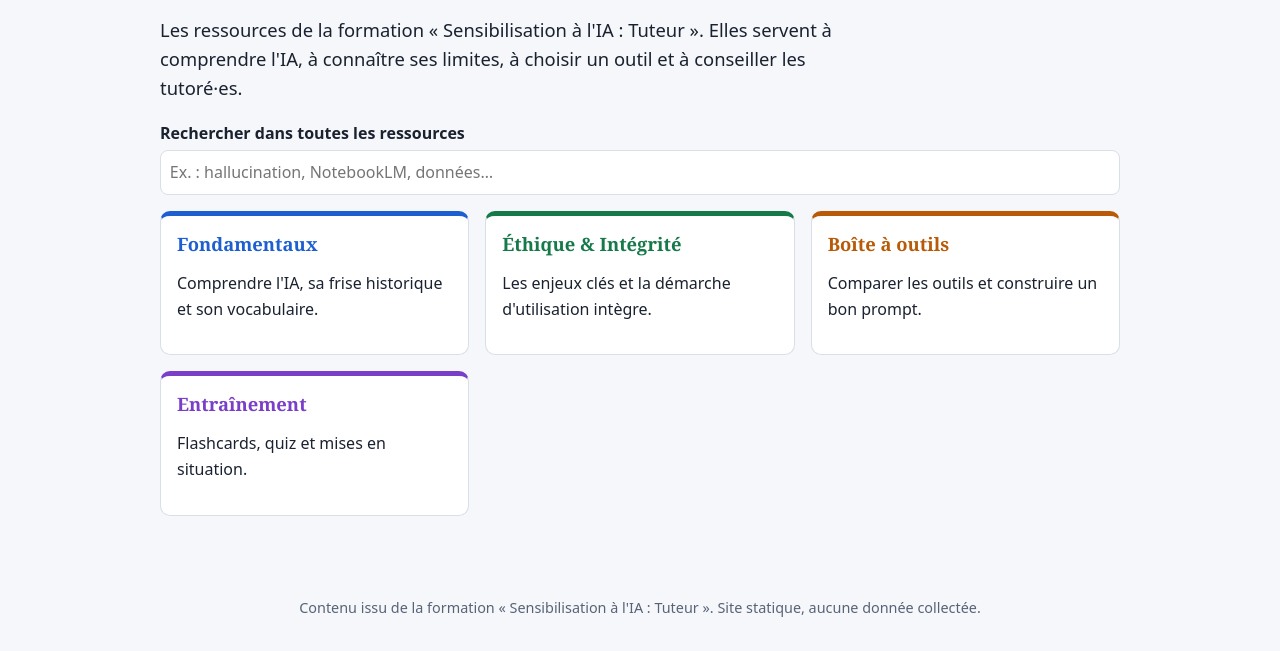
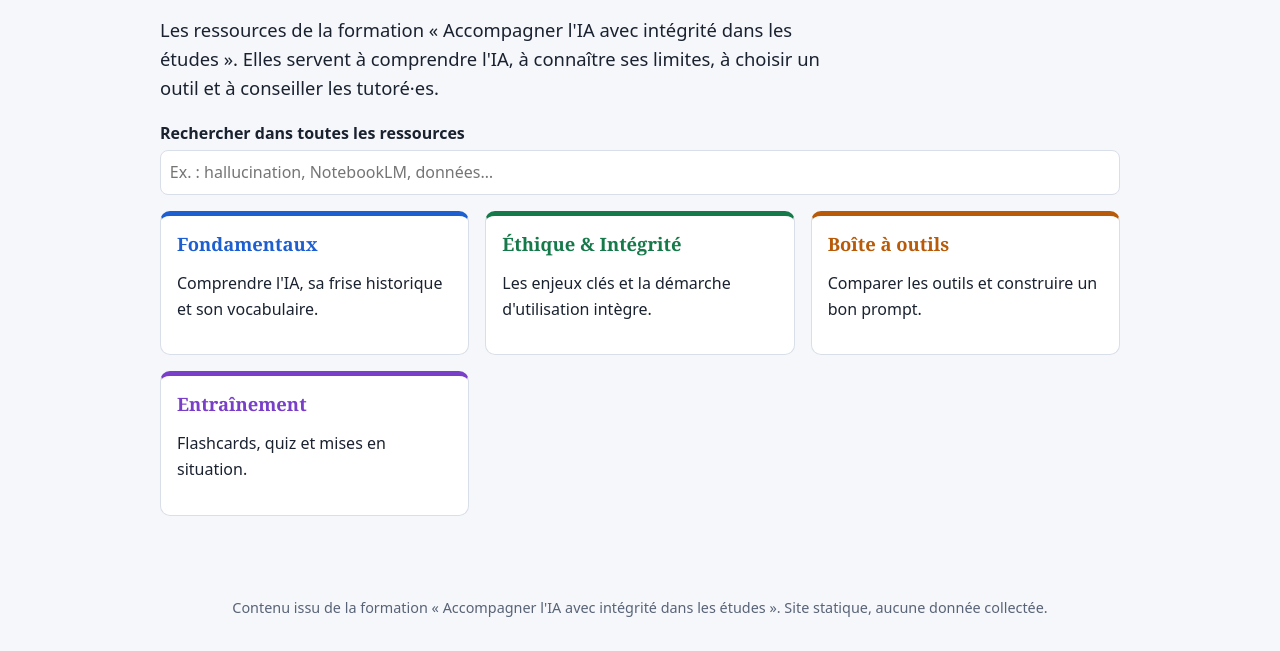
Before and after one commit to MAPULHN/Ressources_IA, a plain HTML site: page index.html in a window 1280 px wide. Shown: the part 203-854 px from the top of the page. Drawn offline with Linux system fonts and the light colour scheme.

Commit message:
Update index.html

```diff
--- a/index.html
+++ b/index.html
@@ -29,7 +29,7 @@
 <!-- ===== 1. ACCUEIL ===== -->
 <section class="view" id="accueil">
   <h1>Utiliser l'IA avec intégrité pour accompagner mes tutoré·es</h1>
-  <p class="lead">Les ressources de la formation « Sensibilisation à l'IA : Tuteur ». Elles servent à comprendre l'IA, à connaître ses limites, à choisir un outil et à conseiller les tutoré·es.</p>
+  <p class="lead">Les ressources de la formation « Accompagner l'IA avec intégrité dans les études ». Elles servent à comprendre l'IA, à connaître ses limites, à choisir un outil et à conseiller les tutoré·es.</p>
   <div class="search noprint">
     <label for="q">Rechercher dans toutes les ressources</label>
     <input id="q" type="search" placeholder="Ex. : hallucination, NotebookLM, données…" autocomplete="off">
@@ -45,7 +45,6 @@
   <p>Un assistant comme ChatGPT fonctionne comme une complétion automatique très puissante : il prédit le mot suivant le plus probable. Il ne « sait » pas si c'est vrai.</p>
   <div class="card" id="auto"></div>
   <h3>Frise chronologique</h3>
-  <p class="mut">Astuce d'atelier : un·e étudiant·e = une date, pour faire la frise humaine.</p>
   <div id="timeline"></div>
 
   <h2>Glossaire interactif</h2>
@@ -104,7 +103,7 @@
 </section>
 
 </main>
-<footer class="noprint">Contenu issu de la formation « Sensibilisation à l'IA : Tuteur ». Site statique, aucune donnée collectée.</footer>
+<footer class="noprint">Contenu issu de la formation « Accompagner l'IA avec intégrité dans les études ». Site statique, aucune donnée collectée.</footer>
 
 <script src="data.js"></script>
 <script src="script.js"></script>
```
